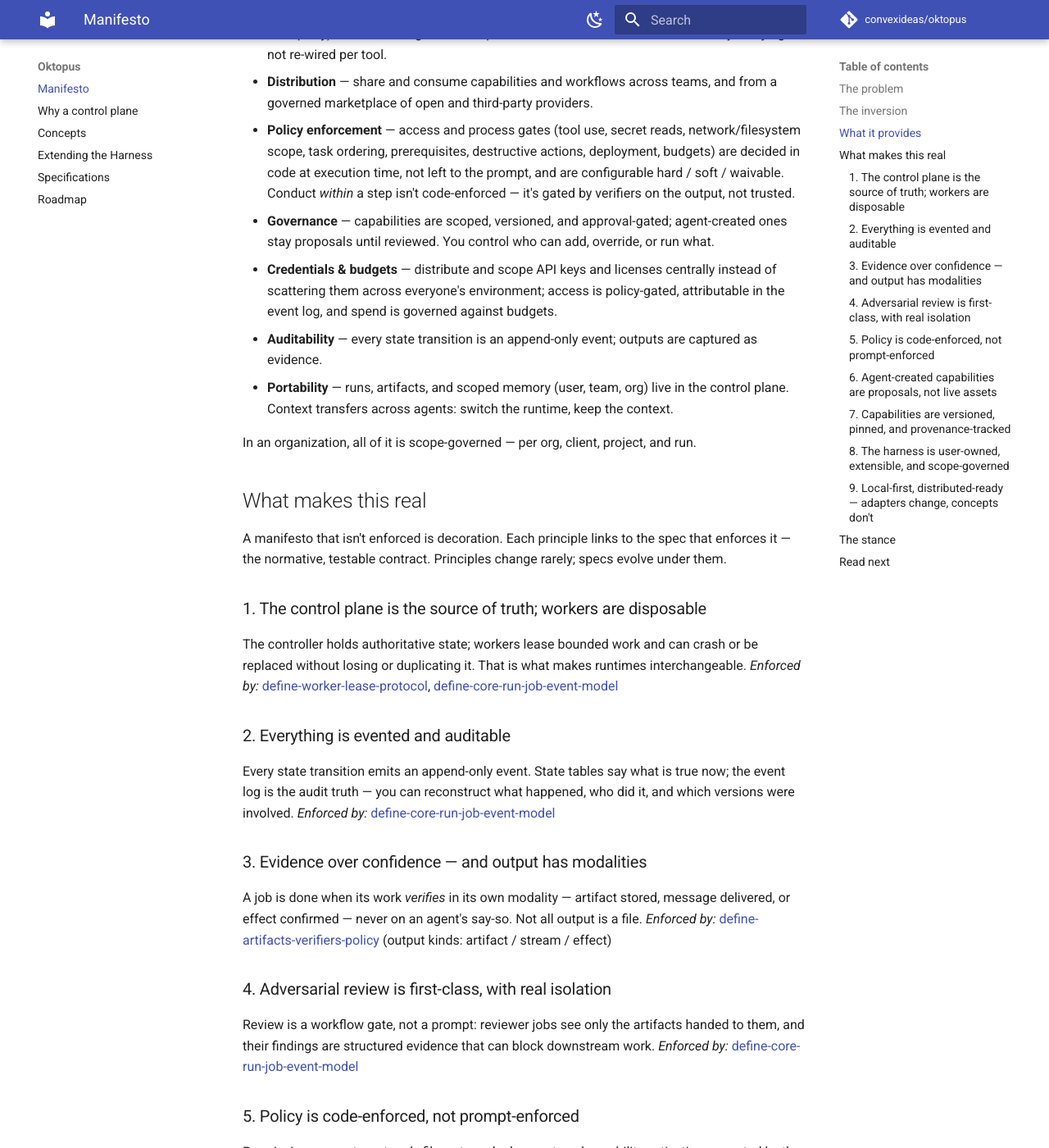
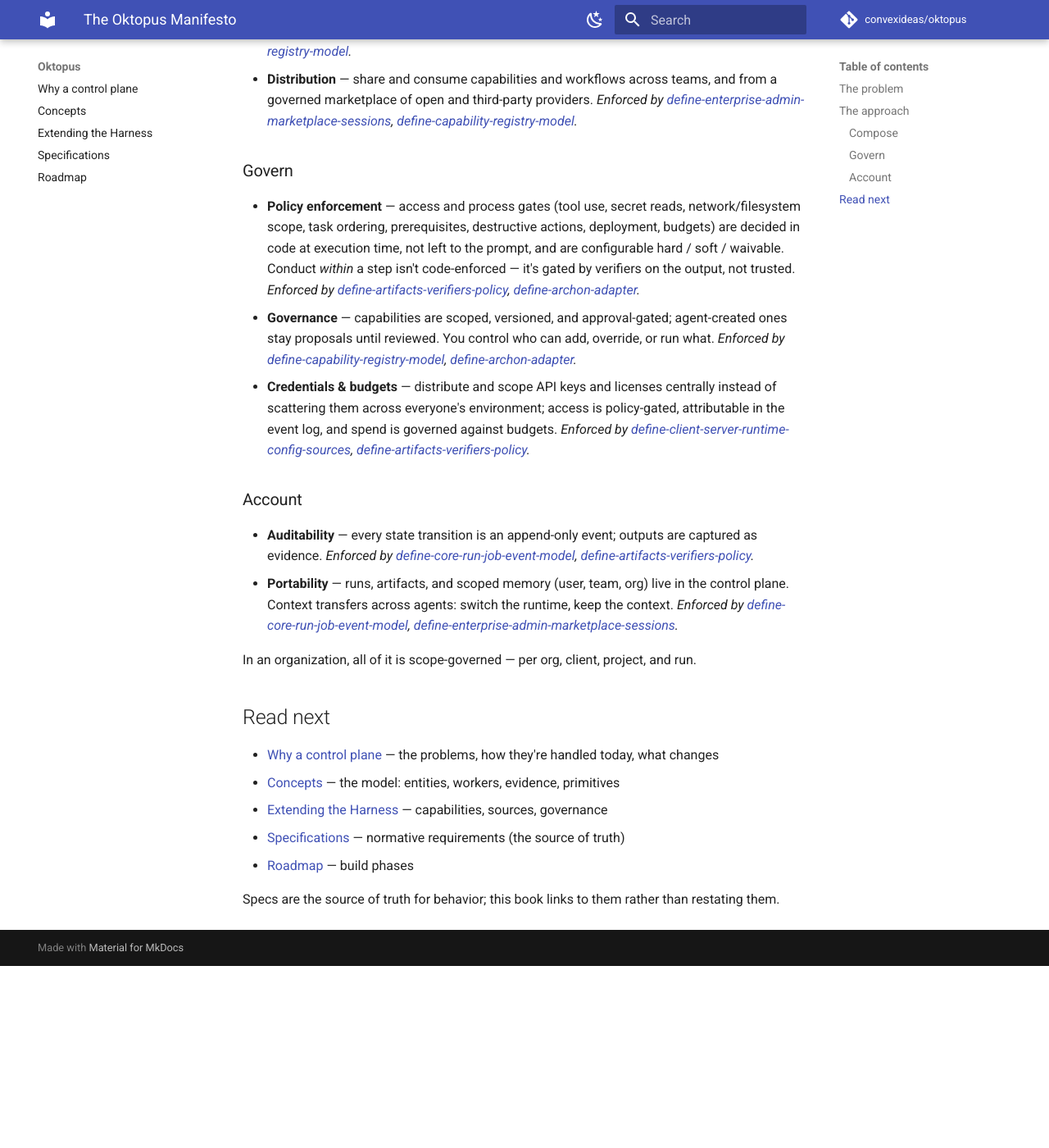
Before and after one commit to convexideas/oktopus, an MkDocs documentation site: the page built from docs/index.md, in a window 1280 px wide and 1400 px high, scrolled down 1218 px. Shown: the whole window at 82% size. Built offline with MkDocs 1.6.1 and Material for MkDocs 9.7.7, drawn with Linux system fonts in a browser that asks for light colours; comment, search, counter and statistics services are not loaded; after the commit the page ends 2396 px from its top, so only the background shows below that; some of the changed text lies outside the part shown.

Commit message:
docs: consolidate home page (lean what+how landing)
- merge manifesto into the landing page; site title links to it (no separate Manifesto nav entry)
- 'The approach': root conviction + Compose/Govern/Account pillars, each with inline 'Enforced by' spec links
- collapse the parallel 9-principle list into capability spec-links (removes duplication)
- consistent section theme (The problem / The approach); fold stance into the opening pitch
- drop Foundations section (repetitive / implementation detail)
- Concepts: runtime (agent engine) vs environment (sandbox) note

```diff
--- a/docs/index.md
+++ b/docs/index.md
@@ -13,83 +13,34 @@ When an organization adopts agents, the work fragments immediately. Everyone rea
 - **No enforceable policy.** Permissions, approvals, and guardrails live in prompts — advisory at best — not in anything that can actually stop an unsafe action.
 - **No compliance visibility.** There is no record of what ran, on whose data, under which controls. You cannot audit or monitor what you cannot see.
 
-And reaching your internal systems — your data lake, your bespoke tools, your private APIs — means bolting a custom hook onto each vendor's agent: possible, but redone per tool and ungoverned.
+And reaching your internal systems — your data lake, your bespoke tools, your private APIs — means bolting a custom hook onto each vendor's agent: possible, but redone per tool and ungoverned. `The agent` is the interchangeable part. The durable, organization-critical layer — standardized workflows, shared knowledge, enforced policy, and an auditable record — has nowhere to live. That layer should belong to you.
 
-The agent is the interchangeable part. The durable, organization-critical layer — standardized workflows, shared knowledge, enforced policy, and an auditable record — has nowhere to live. That layer should belong to you. ([Why a control plane](why.md) breaks down each problem: how it's handled today, and what changes.)
+## The approach
 
-## The inversion
-
-Oktopus is a control plane that owns the durable layer and treats agent runtimes as interchangeable workers. One root conviction drives everything:
+Oktopus owns the durable layer and treats agent runtimes as interchangeable workers. One root conviction:
 
 > **The control plane owns capabilities and memory; agents plug in as workers.**
 
-## What it provides
+From there, three pillars — compose your work, govern it, account for it:
 
-Concrete capabilities — first to compose work, then to govern it, then to account for it:
+### Compose
 
-- **Standardization & reuse** — workflows and capabilities are shared registry entries, repeatable across the organization.
-- **Extensibility** — bring your own skills, tools, commands, secrets, and data sources (internal or third-party) as first-class, governed capabilities — connected once and reused by every agent, not re-wired per tool.
-- **Distribution** — share and consume capabilities and workflows across teams, and from a governed marketplace of open and third-party providers.
-- **Policy enforcement** — access and process gates (tool use, secret reads, network/filesystem scope, task ordering, prerequisites, destructive actions, deployment, budgets) are decided in code at execution time, not left to the prompt, and are configurable hard / soft / waivable. Conduct *within* a step isn't code-enforced — it's gated by verifiers on the output, not trusted.
-- **Governance** — capabilities are scoped, versioned, and approval-gated; agent-created ones stay proposals until reviewed. You control who can add, override, or run what.
-- **Credentials & budgets** — distribute and scope API keys and licenses centrally instead of scattering them across everyone's environment; access is policy-gated, attributable in the event log, and spend is governed against budgets.
-- **Auditability** — every state transition is an append-only event; outputs are captured as evidence.
-- **Portability** — runs, artifacts, and scoped memory (user, team, org) live in the control plane. Context transfers across agents: switch the runtime, keep the context.
+- **Standardization & reuse** — workflows and capabilities are shared registry entries, repeatable across the organization. *Enforced by [define-capability-registry-model](https://github.com/convexideas/oktopus/blob/main/openspec/changes/define-capability-registry-model).*
+- **Extensibility** — bring your own skills, tools, commands, secrets, and data sources (internal or third-party) as first-class, governed capabilities — connected once and reused by every agent, not re-wired per tool. *Enforced by [define-client-server-runtime-config-sources](https://github.com/convexideas/oktopus/blob/main/openspec/changes/define-client-server-runtime-config-sources), [define-capability-registry-model](https://github.com/convexideas/oktopus/blob/main/openspec/changes/define-capability-registry-model).*
+- **Distribution** — share and consume capabilities and workflows across teams, and from a governed marketplace of open and third-party providers. *Enforced by [define-enterprise-admin-marketplace-sessions](https://github.com/convexideas/oktopus/blob/main/openspec/changes/define-enterprise-admin-marketplace-sessions), [define-capability-registry-model](https://github.com/convexideas/oktopus/blob/main/openspec/changes/define-capability-registry-model).*
+
+### Govern
+
+- **Policy enforcement** — access and process gates (tool use, secret reads, network/filesystem scope, task ordering, prerequisites, destructive actions, deployment, budgets) are decided in code at execution time, not left to the prompt, and are configurable hard / soft / waivable. Conduct *within* a step isn't code-enforced — it's gated by verifiers on the output, not trusted. *Enforced by [define-artifacts-verifiers-policy](https://github.com/convexideas/oktopus/blob/main/openspec/changes/define-artifacts-verifiers-policy), [define-archon-adapter](https://github.com/convexideas/oktopus/blob/main/openspec/changes/define-archon-adapter).*
+- **Governance** — capabilities are scoped, versioned, and approval-gated; agent-created ones stay proposals until reviewed. You control who can add, override, or run what. *Enforced by [define-capability-registry-model](https://github.com/convexideas/oktopus/blob/main/openspec/changes/define-capability-registry-model), [define-archon-adapter](https://github.com/convexideas/oktopus/blob/main/openspec/changes/define-archon-adapter).*
+- **Credentials & budgets** — distribute and scope API keys and licenses centrally instead of scattering them across everyone's environment; access is policy-gated, attributable in the event log, and spend is governed against budgets. *Enforced by [define-client-server-runtime-config-sources](https://github.com/convexideas/oktopus/blob/main/openspec/changes/define-client-server-runtime-config-sources), [define-artifacts-verifiers-policy](https://github.com/convexideas/oktopus/blob/main/openspec/changes/define-artifacts-verifiers-policy).*
+
+### Account
+
+- **Auditability** — every state transition is an append-only event; outputs are captured as evidence. *Enforced by [define-core-run-job-event-model](https://github.com/convexideas/oktopus/blob/main/openspec/changes/define-core-run-job-event-model), [define-artifacts-verifiers-policy](https://github.com/convexideas/oktopus/blob/main/openspec/changes/define-artifacts-verifiers-policy).*
+- **Portability** — runs, artifacts, and scoped memory (user, team, org) live in the control plane. Context transfers across agents: switch the runtime, keep the context. *Enforced by [define-core-run-job-event-model](https://github.com/convexideas/oktopus/blob/main/openspec/changes/define-core-run-job-event-model), [define-enterprise-admin-marketplace-sessions](https://github.com/convexideas/oktopus/blob/main/openspec/changes/define-enterprise-admin-marketplace-sessions).*
 
 In an organization, all of it is scope-governed — per org, client, project, and run.
-
-## What makes this real
-
-A manifesto that isn't enforced is decoration. Each principle links to the spec that enforces it — the normative, testable contract. Principles change rarely; specs evolve under them.
-
-### 1. The control plane is the source of truth; workers are disposable
-
-The controller holds authoritative state; workers lease bounded work and can crash or be replaced without losing or duplicating it. That is what makes runtimes interchangeable.
-*Enforced by:* [define-worker-lease-protocol](https://github.com/convexideas/oktopus/blob/main/openspec/changes/define-worker-lease-protocol), [define-core-run-job-event-model](https://github.com/convexideas/oktopus/blob/main/openspec/changes/define-core-run-job-event-model)
-
-### 2. Everything is evented and auditable
-
-Every state transition emits an append-only event. State tables say what is true now; the event log is the audit truth — you can reconstruct what happened, who did it, and which versions were involved.
-*Enforced by:* [define-core-run-job-event-model](https://github.com/convexideas/oktopus/blob/main/openspec/changes/define-core-run-job-event-model)
-
-### 3. Evidence over confidence — and output has modalities
-
-A job is done when its work *verifies* in its own modality — artifact stored, message delivered, or effect confirmed — never on an agent's say-so. Not all output is a file.
-*Enforced by:* [define-artifacts-verifiers-policy](https://github.com/convexideas/oktopus/blob/main/openspec/changes/define-artifacts-verifiers-policy) (output kinds: artifact / stream / effect)
-
-### 4. Adversarial review is first-class, with real isolation
-
-Review is a workflow gate, not a prompt: reviewer jobs see only the artifacts handed to them, and their findings are structured evidence that can block downstream work.
-*Enforced by:* [define-core-run-job-event-model](https://github.com/convexideas/oktopus/blob/main/openspec/changes/define-core-run-job-event-model)
-
-### 5. Policy is code-enforced, not prompt-enforced
-
-Permissions, secrets, network, filesystem, deployment, and capability activation are gated by the controller, not by a prompt a model may ignore. Prompts guide; policy decides.
-*Enforced by:* [define-artifacts-verifiers-policy](https://github.com/convexideas/oktopus/blob/main/openspec/changes/define-artifacts-verifiers-policy), [define-archon-adapter](https://github.com/convexideas/oktopus/blob/main/openspec/changes/define-archon-adapter)
-
-### 6. Agent-created capabilities are proposals, not live assets
-
-An agent-produced tool, workflow, or persona is a proposal until schema validation, sandbox dry-run, review, and approval pass. No agent installs itself into production.
-*Enforced by:* [define-capability-registry-model](https://github.com/convexideas/oktopus/blob/main/openspec/changes/define-capability-registry-model), [define-archon-adapter](https://github.com/convexideas/oktopus/blob/main/openspec/changes/define-archon-adapter)
-
-### 7. Capabilities are versioned, pinned, and provenance-tracked
-
-Runs pin exact capability versions and reproduce against them; images and snapshots are content-addressed, and nothing backs a workspace without provenance.
-*Enforced by:* [define-capability-registry-model](https://github.com/convexideas/oktopus/blob/main/openspec/changes/define-capability-registry-model), [define-image-and-snapshot-store](https://github.com/convexideas/oktopus/blob/main/openspec/changes/define-image-and-snapshot-store)
-
-### 8. The harness is user-owned, extensible, and scope-governed
-
-Skills, tools, data sources, commands, and secrets are first-class capabilities you add and compose — connected once, governed by scope and policy — from a supply chain of builtins, open packs, and third-party providers.
-*Enforced by:* [define-client-server-runtime-config-sources](https://github.com/convexideas/oktopus/blob/main/openspec/changes/define-client-server-runtime-config-sources), [define-enterprise-admin-marketplace-sessions](https://github.com/convexideas/oktopus/blob/main/openspec/changes/define-enterprise-admin-marketplace-sessions), [define-capability-registry-model](https://github.com/convexideas/oktopus/blob/main/openspec/changes/define-capability-registry-model)
-
-### 9. Local-first, distributed-ready — adapters change, concepts don't
-
-It runs on one machine (SQLite + filesystem) and scales to Postgres, object stores, queues, and worker pools by swapping adapters; the run/job/capability concepts are identical in both.
-*Enforced by:* [define-oktopus-platform-roadmap](https://github.com/convexideas/oktopus/blob/main/openspec/changes/define-oktopus-platform-roadmap), and the upgrade-path section of every change
-
-## The stance
-
-Own your context. Own and extend your harness. Plug in your proprietary world. Consume a governed marketplace. The agent is replaceable; everything that matters is yours.
 
 ## Read next
 
--- a/mkdocs.yml
+++ b/mkdocs.yml
@@ -33,7 +33,6 @@ theme:
     - toc.follow
 
 nav:
-  - Manifesto: index.md
   - Why a control plane: why.md
   - Concepts: concepts.md
   - Extending the Harness: extending.md
```
Also changed, not shown: other parts of docs/index.md (+1 -1 lines).
